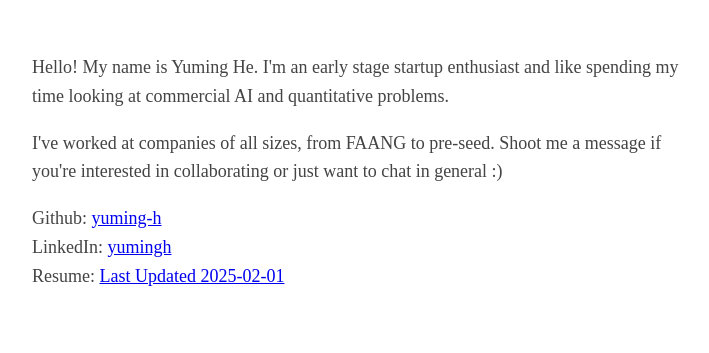
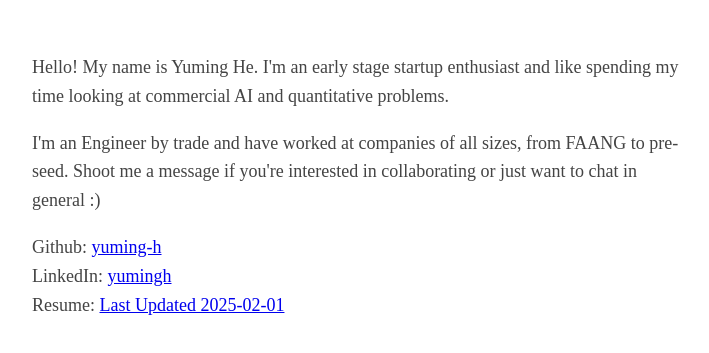
Before and after one commit to yuming-h/ymhe.ca, a plain HTML site: page index.html in a window 1280 px wide. Shown: the part 147-500 px from the top of the page, without its empty margins (283-992 px from the left). Drawn offline with Linux system fonts and the light colour scheme.

Commit message:
Update index.html

```diff
--- a/index.html
+++ b/index.html
@@ -12,7 +12,7 @@
         </p>
 
         <p>
-            I've worked at companies of all sizes, from FAANG to pre-seed. Shoot me a message if you're interested in collaborating or
+            I'm an Engineer by trade and have worked at companies of all sizes, from FAANG to pre-seed. Shoot me a message if you're interested in collaborating or
             just want to chat in general :)
         </p>
 
```
